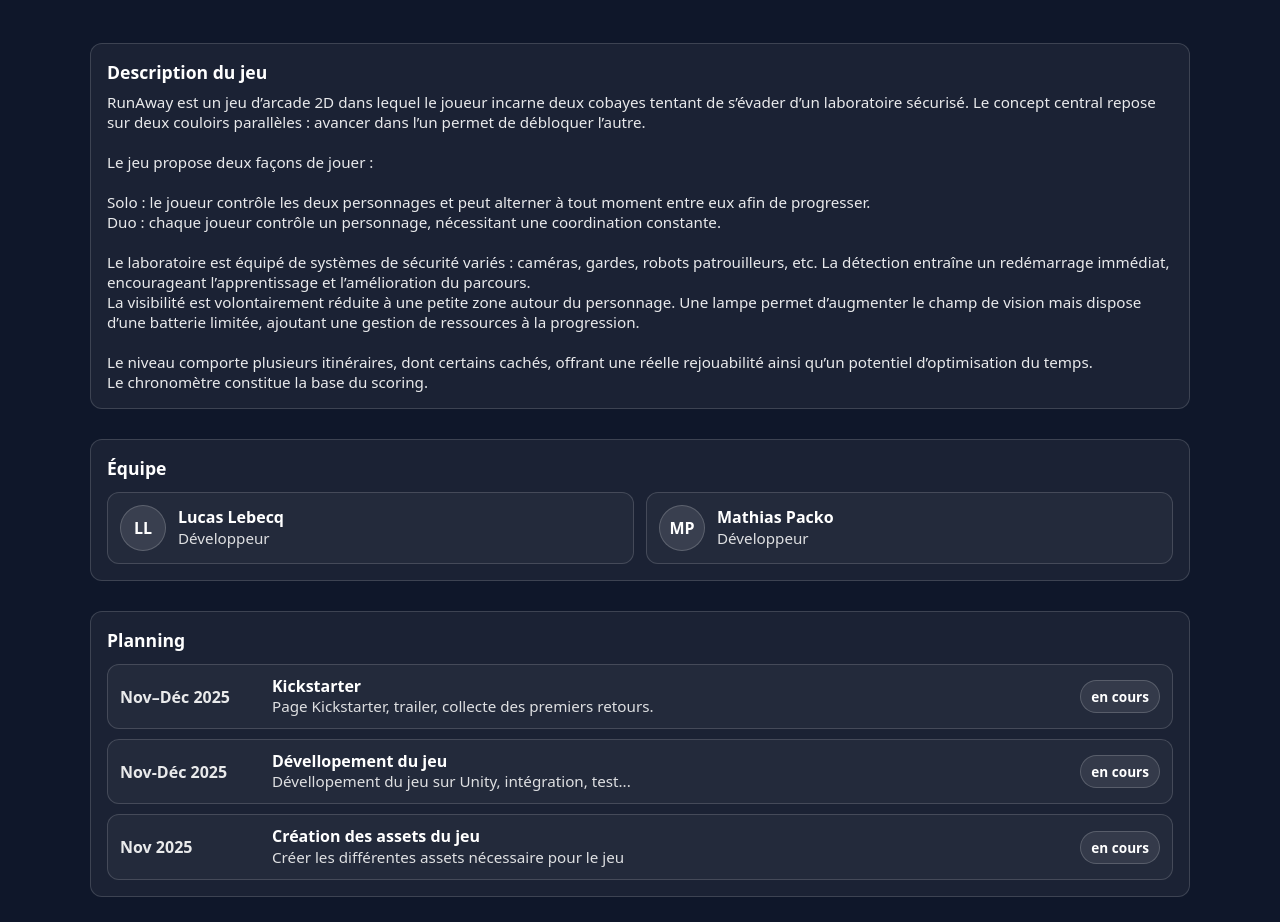
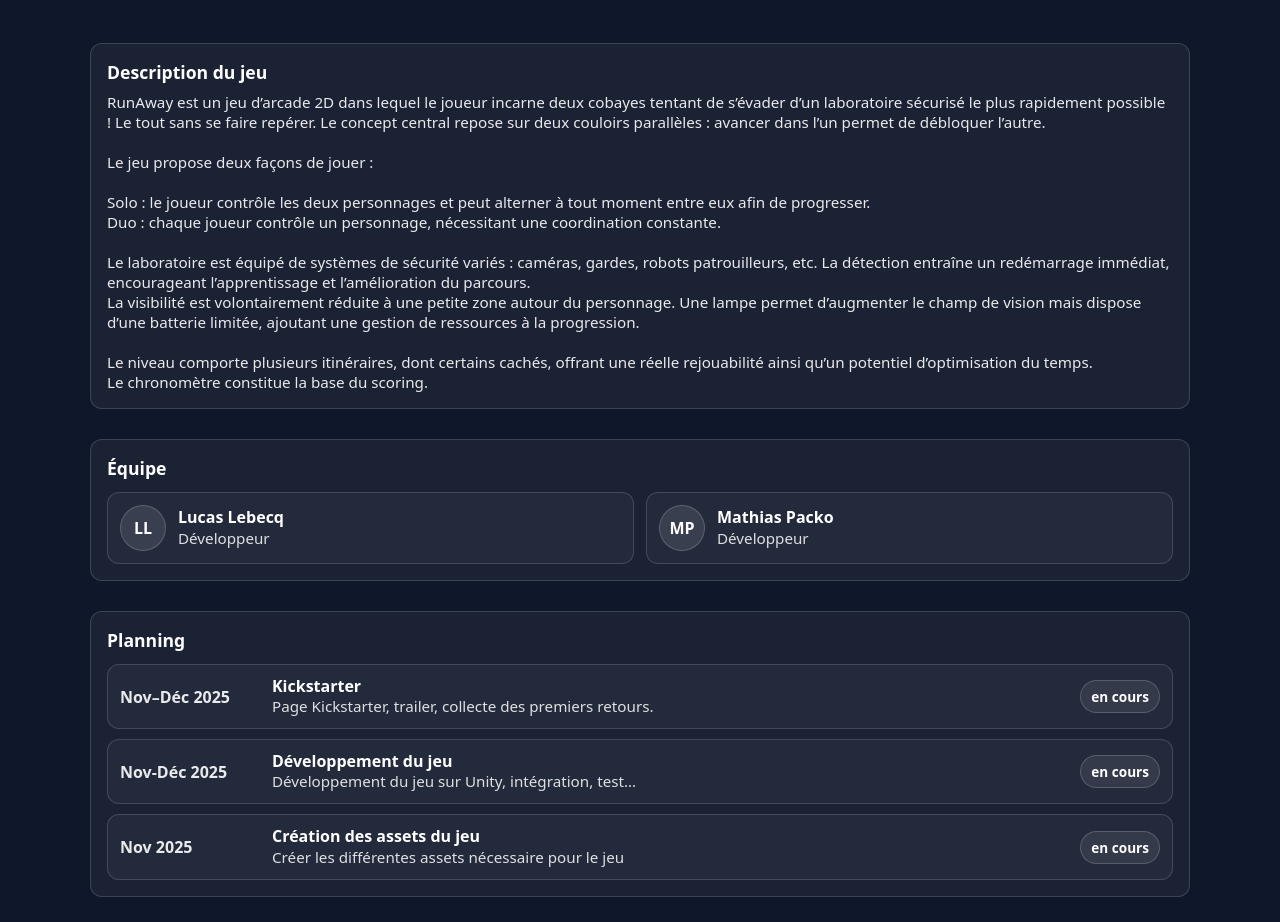
Before and after one commit to Lucaaaaasssss/KickStarterSAE, a Vue app: page / in a window 1280 px wide. Shown: the part 530-1452 px from the top of the page. Built offline with nearby package versions, Linux system fonts and the light colour scheme.

Commit message:
ajout image policier avant de mettre en ligne

```diff
--- a/src/components/SectionDescription.vue
+++ b/src/components/SectionDescription.vue
@@ -5,7 +5,7 @@
       <div class="panel">
         <h2 style="margin: 0 0 8px 0;">Description du jeu</h2>
         <p style="margin: 0;">
-          RunAway est un jeu d’arcade 2D dans lequel le joueur incarne deux cobayes tentant de s’évader d’un laboratoire sécurisé.
+          RunAway est un jeu d’arcade 2D dans lequel le joueur incarne deux cobayes tentant de s’évader d’un laboratoire sécurisé le plus rapidement possible ! Le tout sans se faire repérer.
           Le concept central repose sur deux couloirs parallèles : avancer dans l’un permet de débloquer l’autre.<br></br><br></br>
 
           Le jeu propose deux façons de jouer :<br></br><br></br>
@@ -201,8 +201,8 @@ const planning = ref([
   },
   {
     period: 'Nov-Déc 2025',
-    title: 'Dévellopement du jeu',
-    desc: 'Dévellopement du jeu sur Unity, intégration, test...',
+    title: 'Développement du jeu',
+    desc: 'Développement du jeu sur Unity, intégration, test...',
     status: 'en cours'
   },
    {
--- a/vite.config.js
+++ b/vite.config.js
@@ -2,7 +2,7 @@ import { defineConfig } from 'vite'
 import vue from '@vitejs/plugin-vue'
 
 export default defineConfig({
-  plugins: [vue()],
-  base: '/kickstarter/',
-  build: { outDir: 'dist' }
+    plugins: [vue()],
+    base: '/kickstarter/',
+    build: { outDir: 'dist' }
 })
```
Also changed, not shown: src/assets/pixel-art/policier_front_2.png (added).
